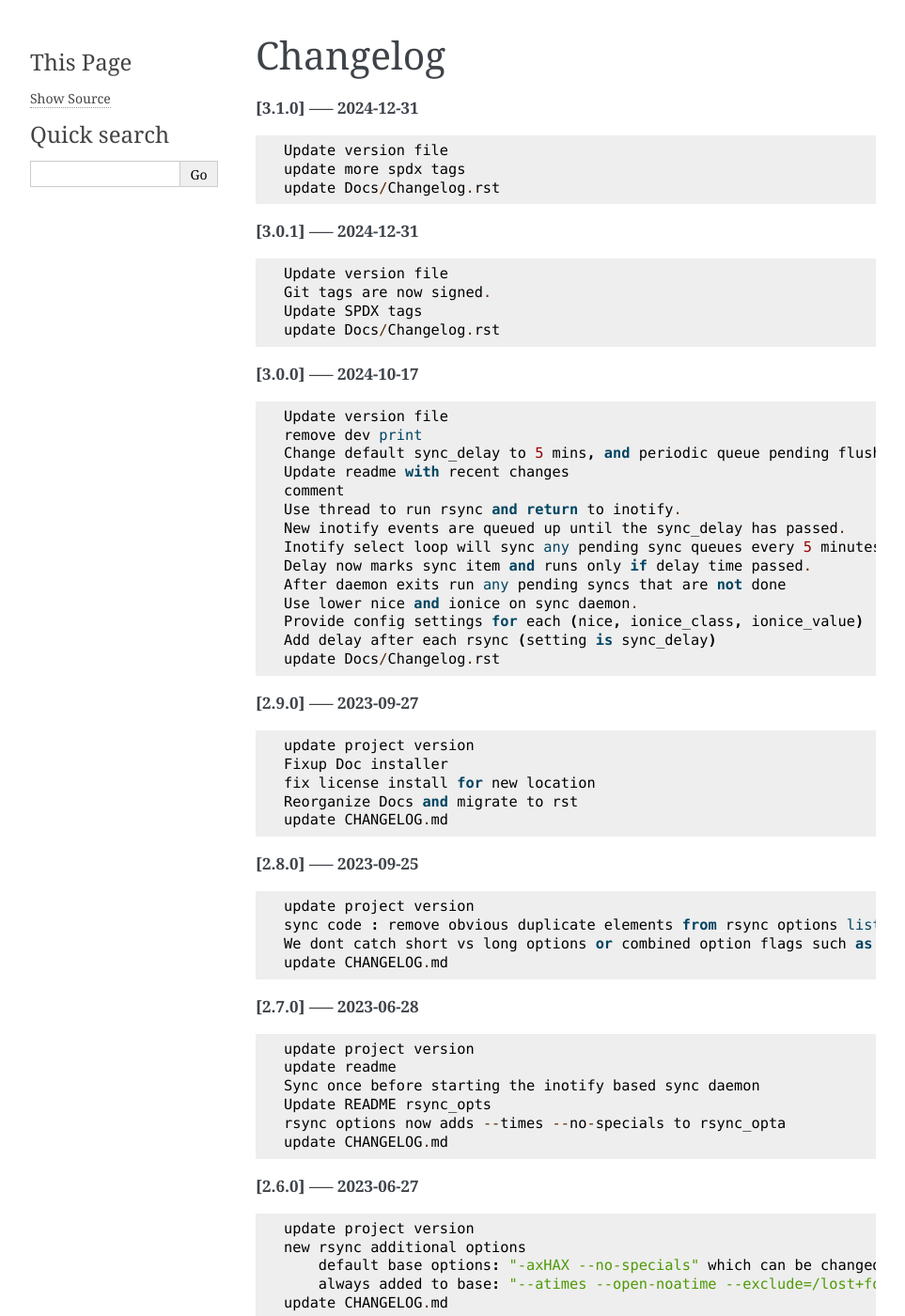
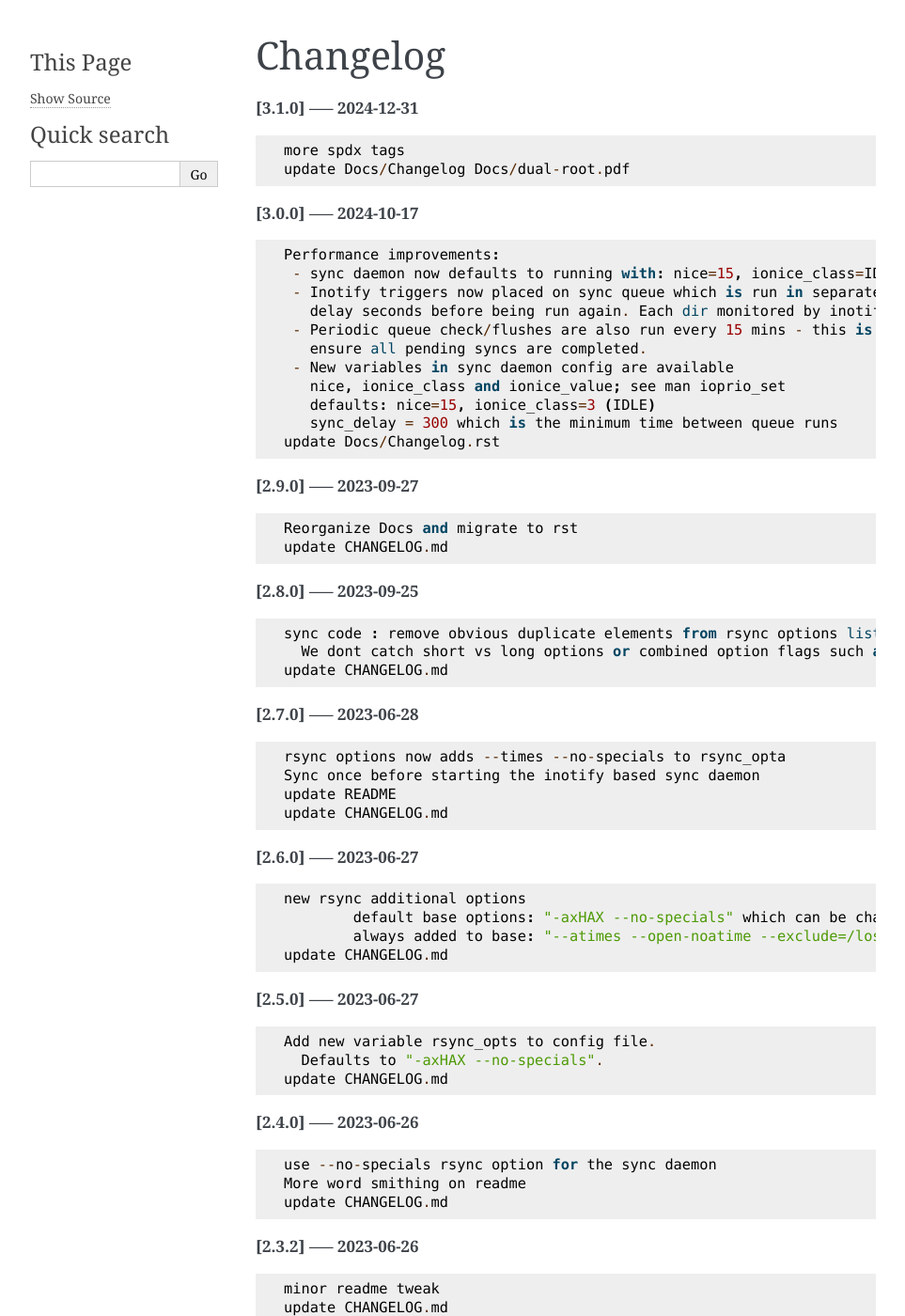
Before and after one commit to gene-git/dual-root, a Sphinx documentation site: the page built from Docs/Changelog.rst, in a window 1280 px wide and 1400 px high. Shown: the whole window at 94% size, without its empty margins (148-1111 px from the left). Built offline with Sphinx 7.4.7, drawn with Linux system fonts in a browser that asks for light colours; some of the changed text lies outside the part shown.

Commit message:
update Docs/Changelog Docs/dual-root.pdf

```diff
--- a/Docs/Changelog.rst
+++ b/Docs/Changelog.rst
@@ -3,86 +3,63 @@ Changelog
 
 **[3.1.0] ----- 2024-12-31** ::
 
-	    Update version file
-	    update more spdx tags
-	    update Docs/Changelog.rst
-
-
-**[3.0.1] ----- 2024-12-31** ::
-
-	    Update version file
-	    Git tags are now signed.
-	    Update SPDX tags
-	    update Docs/Changelog.rst
+	    more spdx tags
+	    update Docs/Changelog Docs/dual-root.pdf
 
 
 **[3.0.0] ----- 2024-10-17** ::
 
-	    Update version file
-	    remove dev print
-	    Change default sync_delay to 5 mins, and periodic queue pending flush to every 15 mins
-	    Update readme with recent changes
-	    comment
-	    Use thread to run rsync and return to inotify.
-	    New inotify events are queued up until the sync_delay has passed.
-	    Inotify select loop will sync any pending sync queues every 5 minutes
-	    Delay now marks sync item and runs only if delay time passed.
-	    After daemon exits run any pending syncs that are not done
-	    Use lower nice and ionice on sync daemon.
-	    Provide config settings for each (nice, ionice_class, ionice_value)
-	    Add delay after each rsync (setting is sync_delay)
+	    Performance improvements:
+	     - sync daemon now defaults to running with: nice=15, ionice_class=IDLE
+	     - Inotify triggers now placed on sync queue which is run in separate thread and queue run must wait sync
+	       delay seconds before being run again. Each dir monitored by inotify has its own queue.
+	     - Periodic queue check/flushes are also run every 15 mins - this is also run on exit to
+	       ensure all pending syncs are completed.
+	     - New variables in sync daemon config are available
+	       nice, ionice_class and ionice_value; see man ioprio_set
+	       defaults: nice=15, ionice_class=3 (IDLE)
+	       sync_delay = 300 which is the minimum time between queue runs
 	    update Docs/Changelog.rst
 
 
 **[2.9.0] ----- 2023-09-27** ::
 
-	    update project version
-	    Fixup Doc installer
-	    fix license install for new location
 	    Reorganize Docs and migrate to rst
 	    update CHANGELOG.md
 
 
 **[2.8.0] ----- 2023-09-25** ::
 
-	    update project version
 	    sync code : remove obvious duplicate elements from rsync options list.
-	    We dont catch short vs long options or combined option flags such as "-t" vs "-atx"
+	      We dont catch short vs long options or combined option flags such as "-t" vs "-atx"
 	    update CHANGELOG.md
 
 
 **[2.7.0] ----- 2023-06-28** ::
 
-	    update project version
-	    update readme
+	    rsync options now adds --times --no-specials to rsync_opta
 	    Sync once before starting the inotify based sync daemon
-	    Update README rsync_opts
-	    rsync options now adds --times --no-specials to rsync_opta
+	    update README
 	    update CHANGELOG.md
 
 
 **[2.6.0] ----- 2023-06-27** ::
 
-	    update project version
 	    new rsync additional options
-	        default base options: "-axHAX --no-specials" which can be changed in the config file
-	        always added to base: "--atimes --open-noatime --exclude=/lost+found/ --delete""
+	            default base options: "-axHAX --no-specials" which can be changed in the config file
+	            always added to base: "--atimes --open-noatime --exclude=/lost+found/ --delete""
 	    update CHANGELOG.md
 
 
 **[2.5.0] ----- 2023-06-27** ::
 
-	    update project version
-	    Add rsync_opts to each sync_item
-	    typo fix
 	    Add new variable rsync_opts to config file.
-	      Defaults to "-axHAX --no-specials"
+	      Defaults to "-axHAX --no-specials".
 	    update CHANGELOG.md
 
 
 **[2.4.0] ----- 2023-06-26** ::
 
-	    update project version
 	    use --no-specials rsync option for the sync daemon
 	    More word smithing on readme
 	    update CHANGELOG.md
@@ -90,59 +67,50 @@ Changelog
 
 **[2.3.2] ----- 2023-06-26** ::
 
-	    update project version
-	    Minor readme tweak
+	    minor readme tweak
 	    update CHANGELOG.md
 
 
 **[2.3.1] ----- 2023-05-17** ::
 
-	    update project version
 	    Simplify Arch PKGBUILD and more closely follow arch guidelines
 	    update CHANGELOG.md
 
 
 **[2.3.0] ----- 2023-04-29** ::
 
-	    update project version
-	    Fix typo made fixing previous typo ...
+	    Fix typo when fixing previous typo ...
 	    update CHANGELOG.md
 
 
 **[2.2.0] ----- 2023-04-29** ::
 
-	    update project version
 	    Fix typo in error message
 	    update CHANGELOG.md
 
 
 **[2.1.1] ----- 2023-04-26** ::
 
-	    update project version
-	    For Arch mkpkg usersAdd _mkpkg_depends to to PKGBUILD to rebuild when python is updated
+	    For Arch mkpkg users Add _mkpkg_depends to PKGBUILD so rebuilds package when python is updated
 	    Add short note about swap file for approach 1.
 	    update CHANGELOG.md
 
 
 **[2.1.0] ----- 2023-03-12** ::
 
-	    update project version
-	    tidy inotify terminate()
+	    tidy / simplify inotify terminate() method.
 	    readme tweaks
 	    update CHANGELOG.md
 
 
 **[2.0.3] ----- 2023-03-10** ::
 
-	    update project version
-	    More readme tweaks
-	    minor change to service unit description
+	    Readme tweaks, systemd unit description improvements
 	    update CHANGELOG.md
 
 
 **[2.0.2] ----- 2023-03-09** ::
 
-	    update project version
 	    Doc wordsmithing
 	    Wordsmithing README
 	    update CHANGELOG.md
@@ -150,56 +118,40 @@ Changelog
 
 **[2.0.1] ----- 2023-03-09** ::
 
-	    update project version
 	    Tidy some coding comments
 	    update CHANGELOG.md
 
 
 **[2.0.0] ----- 2023-03-09** ::
 
-	    update project version
-	    update CHANGELOG.md
-	    update project version
 	    Tweak systemd service descriptions
-	    fix: add_dual_root needs emmpty exceptions list
-	    update README with new syncd info, fix buglet installing sample config
-	    debug off
-	    Now uses class Sync and class Inotify.
-	    Support for Approach 1 and Approach 2
+	    update README with new syncd info
+	    Re-write sync code
+	      New Sync and Inotify classes
 	    New optional sync-daemon.conf allows specifying what to sync with list of :
-	       [source, destination(s), exclusion(s)]  - each in rsync compatible form
-	    Complete rewrite of sync code - now in class Inotify
+	        [source, destination(s), exclusion(s)]  - each in rsync compatible form
+	    Can be used with Approach 2
 	    Remove timeout=0 from select()
 	    update CHANGELOG.md
 
 
 **[1.0.2] ----- 2023-03-07** ::
 
-	    update project version
+	    Forgot to add dual-root-syncd.service file - added
 	    Remove inotify todo item - its done :)
 	    update CHANGELOG.md
 
 
 **[1.0.1] ----- 2023-03-07** ::
 
-	    update project version
-	    fix comment
+	    Comment change in inotify code. Add couple lines on recovering from disk failure to docs
 	    Add comment on recovering from disk failure
 	    update CHANGELOG.md
 
 
 **[1.0.0] ----- 2023-03-07** ::
 
-	    update project version
-	    update CHANGELOG.md
-
-
-**[0.9.9] ----- 2023-03-07** ::
-
-	    update project version
-	    Edit dual-root-syncd.service desctiption
-	    Add missing [Install] in dual-root-syncd.service
-	    debug off
+	    Release 1.0.0
 	    Inotify sync option (dual-root-tool -sd) available
 	    dual-root-syncd.service to start the sync daemon
 	    update CHANGELOG.md
@@ -207,81 +159,54 @@ Changelog
 
 **[0.9.1] ----- 2023-03-07** ::
 
-	    update project version
-	    Message - use mountd "on"
-	    installer - duh
-	    installer typo with etc
-	    Refactor and tidy ups
+	    update to 0.9.1
+	    Refactor and tidy up code
 	    update CHANGELOG.md
 
 
 **[0.9.0] ----- 2023-03-07** ::
 
-	    update project version
-	    Improve README
-	    fix installer path buglet
+	    Add -q quiet option to dual-root-tool
+	    update Install.rst instructions
+	    Install uses /etc/dual-root
 	    tidy up installer
-	    Install uses /etc/dual-root
-	    update Install.rst instructions
-	    update CHANGELOG.md
-
-
-**[0.8.0] ----- 2023-03-07** ::
-
-	    update project version
-	    Add -q quiet option
 	    small doc edits
 	    update CHANGELOG.md
 
 
 **[0.7.0] ----- 2023-03-06** ::
 
-	    update project version
-	    missing install.rst in installer
-	    typo in installer script
+	    fix installer typo
 	    update CHANGELOG.md
 
 
 **[0.6.0] ----- 2023-03-06** ::
 
-	    update project version
-	    update CHANGELOG.md
-	    update project version
 	    Add sphinx docs - cd docs; make latexpdf; make html
-	    add comment on avoiding mixing disk types
 	    update CHANGELOG.md
 
 
 **[0.5.0] ----- 2023-03-06** ::
 
-	    update project version
-	    tweak doc
+	    tweak doc, update to 0.5.0
 	    More edits for dual-root-tool
 	    update CHANGELOG.md
 
 
 **[0.4.0] ----- 2023-03-06** ::
 
-	    update project version
 	    add more protective checks
 	    update CHANGELOG.md
 
 
 **[0.3.0] ----- 2023-03-06** ::
 
-	    update project version
-	    add sync and test mode
+	    Add sync and test mode
 	    update CHANGELOG.md
 
 
 **[0.2.0] ----- 2023-03-06** ::
 
-	    update project version
-	    add packaging
-	    update CHANGELOG.md
-
-
-**[0.1.0] ----- 2023-03-06** ::
-
-	    tool still sync but otherwise working okay - needs wider testing
-	    initial commit
+	    Add dual-root-tool and bind service
+	    more doc updates
+	    Initial commit
```
Also changed, not shown: 1 other file.
